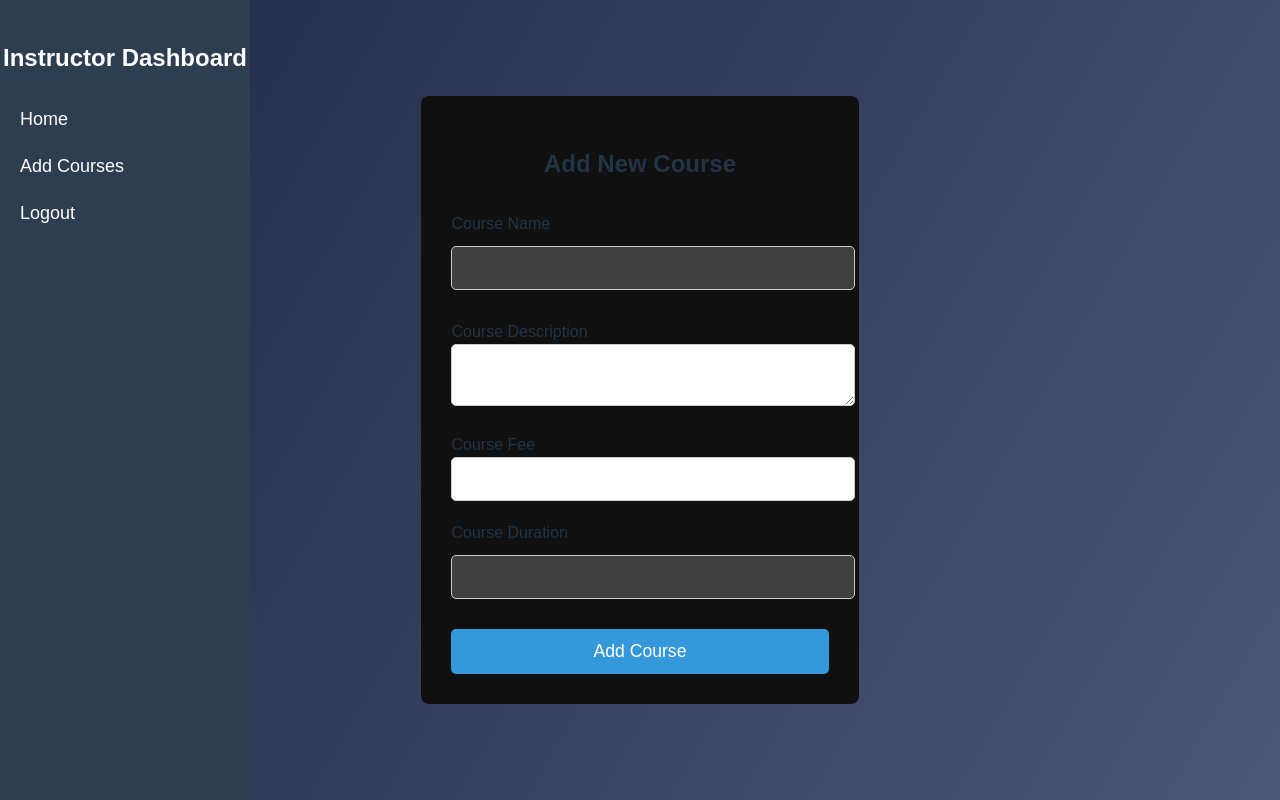
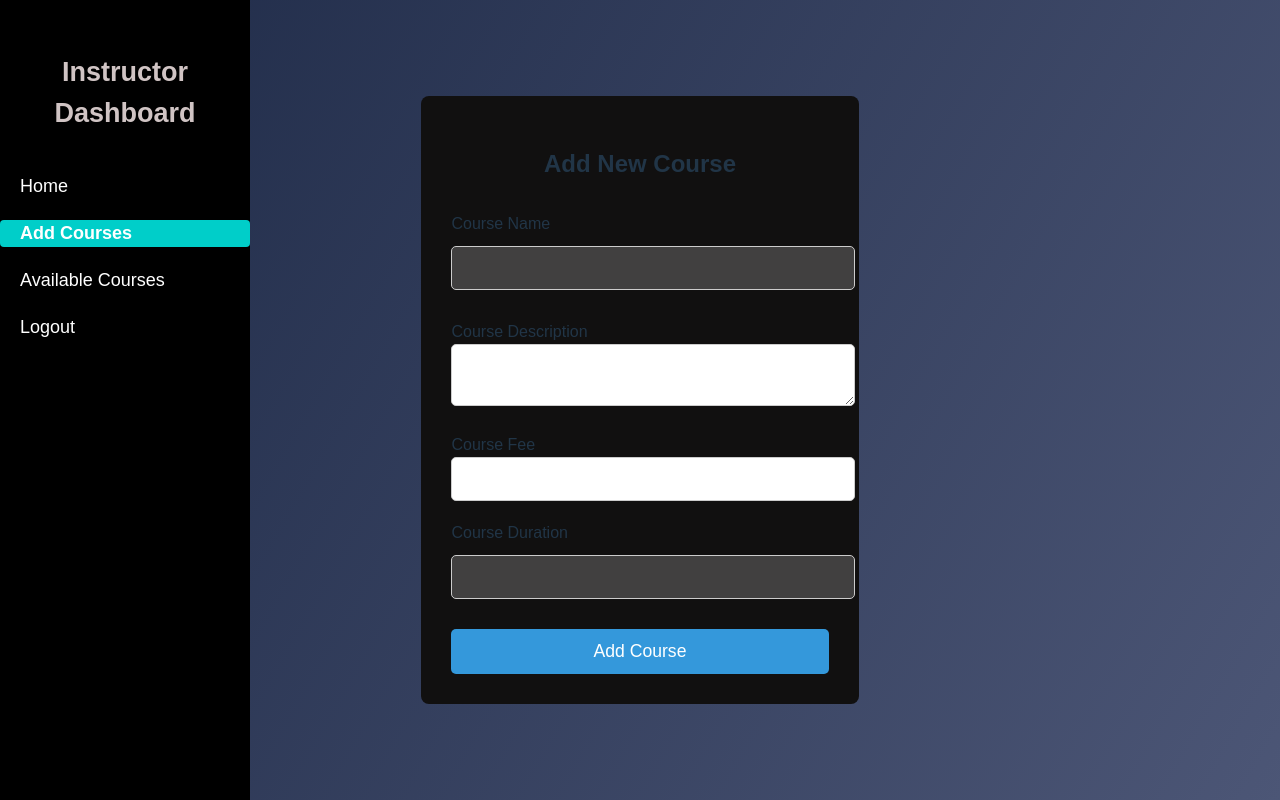
Before and after one commit to SandeshJadhav7320/Learning-Managment-System, a React (Vite) app in the folder frontend/: page /instructor-dashboard/addcourses in a window 1280 px wide. Built offline with nearby package versions, Linux system fonts and the light colour scheme.

Commit message:
Login &Registration Page will be update and

```diff
--- a/frontend/package.json
+++ b/frontend/package.json
@@ -18,6 +18,7 @@
     "axios": "^1.7.9",
     "react": "^19.0.0",
     "react-dom": "^19.0.0",
+    "react-icons": "^4.x.x",
     "react-router-dom": "^6.28.1"
   },
   "devDependencies": {
--- a/frontend/src/Dashboard/AdminSidebar.jsx
+++ b/frontend/src/Dashboard/AdminSidebar.jsx
@@ -1,16 +1,37 @@
 import React from 'react';
-import { Link } from 'react-router-dom';
+import { NavLink } from 'react-router-dom';
 import './Sidebar.css';
-
 
 const AdminSidebar = () => {
   return (
     <div className="sidebar">
       <h2>Admin Dashboard</h2>
       <ul>
-        <li><Link to="/home">Home</Link></li>
-        <li><Link to="/courses">Courses</Link></li>
-        <li><Link to="/logout">Logout</Link></li>
+        <li>
+          <NavLink
+            to="/instructor-dashboard/instructorhome"
+            className={({ isActive }) => (isActive ? 'active-link' : '')}
+          >
+            Home
+          </NavLink>
+        </li>
+        <li>
+          <NavLink
+            to="/courses"
+            className={({ isActive }) => (isActive ? 'active-link' : '')}
+          >
+            Courses
+          </NavLink>
+        </li>
+
+        <li>
+          <NavLink
+            to="/logout"
+            className={({ isActive }) => (isActive ? 'active-link' : '')}
+          >
+            Logout
+          </NavLink>
+        </li>
       </ul>
     </div>
   );
--- a/frontend/src/Dashboard/Availabel_Courses.jsx
+++ b/frontend/src/Dashboard/Availabel_Courses.jsx
@@ -1,35 +1,31 @@
-import React from 'react';
+import React, { useState, useEffect } from 'react';
+import axios from 'axios';
 import './Availabel_Courses.css'; // Import CSS for styling
 
 const Availabel_Courses = () => {
-  const courses = [
-    {
-      id: 1,
-      name: "React for Beginners",
-      description: "Learn the basics of React with hands-on examples.",
-      fee: 100,
-      duration: "3 months"
-    },
-    {
-      id: 2,
-      name: "Advanced JavaScript",
-      description: "Deep dive into JavaScript concepts and ES6 features.",
-      fee: 120,
-      duration: "2 months"
-    },
-    {
-      id: 3,
-      name: "Node.js for Backend",
-      description: "Learn how to build scalable applications using Node.js.",
-      fee: 150,
-      duration: "4 months"
-    }
-    // Add more courses as needed
-  ];
+  const [courses, setCourses] = useState([]); // State to hold the fetched courses
+  const [message, setMessage] = useState(''); // State to hold any error messages
+
+  // useEffect hook to fetch courses data from the backend when the component mounts
+  useEffect(() => {
+    const fetchCourses = async () => {
+      try {
+        // Send GET request to fetch courses from the backend
+        const response = await axios.get('http://localhost:8080/instructor/availableCourses');
+        setCourses(response.data); // Store the fetched courses in the state
+      } catch (error) {
+        console.error('Error fetching courses:', error);
+        setMessage('Failed to load courses.'); // Set error message if the fetch fails
+      }
+    };
+
+    fetchCourses(); // Call the function to fetch courses
+  }, []); // Empty dependency array ensures this effect runs only once when the component is mounted
 
   return (
     <div className="courses-page">
       <h1 className="courses-title">Available Courses</h1>
+      {message && <p>{message}</p>} {/* Show error message if any */}
       <div className="courses-container">
         {courses.map((course) => (
           <div key={course.id} className="course-card">
--- a/frontend/src/Dashboard/Instructor_Sidebar.jsx
+++ b/frontend/src/Dashboard/Instructor_Sidebar.jsx
@@ -1,16 +1,44 @@
 import React from 'react';
-import { Link } from 'react-router-dom';
+import { NavLink } from 'react-router-dom';
 import './Sidebar.css';
-
 
 const Instructor_Sidebar = () => {
   return (
     <div className="sidebar">
-        <h2>Instructor Dashboard</h2>
+      <h2>Instructor Dashboard</h2>
       <ul>
-        <li><Link to="/instructor-dashboard/instructorhome">Home</Link></li>
-        <li><Link to="/instructor-dashboard/addcourses">Add Courses</Link></li>
-        <li><Link to="/instructor-dashboard/logout">Logout</Link></li>
+        <li>
+          <NavLink
+            to="/instructor-dashboard/instructorhome"
+            className={({ isActive }) => (isActive ? 'active-link' : '')}
+          >
+            Home
+          </NavLink>
+        </li>
+        <li>
+          <NavLink
+            to="/instructor-dashboard/addcourses"
+            className={({ isActive }) => (isActive ? 'active-link' : '')}
+          >
+            Add Courses
+          </NavLink>
+        </li>
+        <li>
+          <NavLink
+            to="/student-dashboard/availabel_courses"
+            className={({ isActive }) => (isActive ? 'active-link' : '')}
+          >
+            Available Courses
+          </NavLink>
+        </li>
+        <li>
+          <NavLink
+            to="/instructor-dashboard/logout"
+            className={({ isActive }) => (isActive ? 'active-link' : '')}
+          >
+            Logout
+          </NavLink>
+        </li>
       </ul>
     </div>
   );
--- a/frontend/src/Dashboard/Sidebar.css
+++ b/frontend/src/Dashboard/Sidebar.css
@@ -1,10 +1,10 @@
 /* Sidebar container */
 .sidebar {
-  width: 250px;
-  height: 100vh;
-  background-color: #2c3e50;
-  color: white;
-  padding-top: 20px;
+  width: 300px;
+  height: 200vh;
+  background-color: #000000;
+  color: rgb(208, 196, 196);
+  padding-top: 30px;
   position: fixed;
   left: 0;
   top: 0;
@@ -14,7 +14,8 @@
 /* Sidebar heading */
 .sidebar h2 {
   text-align: center;
-  margin-bottom: 30px;
+  margin-bottom: 40px;
+  font-size: 27px;
 }
 
 /* Sidebar navigation list */
@@ -32,7 +33,7 @@
 .sidebar ul li a {
   text-decoration: none;
   color: white;
-  font-size: 18px;
+  font-size: 20px;
   padding-left: 20px;
   display: block;
 }
@@ -99,3 +100,15 @@
     font-size: 18px;
   }
 }
+/* Highlight active link */
+.sidebar ul li a.active-link {
+  background-color: #00cec9;
+  color: #ffffff;
+  font-weight: bold;
+  border-radius: 4px;
+}
+
+/* Add subtle animation to active link change */
+.sidebar ul li a.active-link {
+  transition: background-color 0.3s ease, color 0.3s ease;
+}
--- a/frontend/src/Dashboard/Sidebar.jsx
+++ b/frontend/src/Dashboard/Sidebar.jsx
@@ -1,16 +1,44 @@
 import React from 'react';
-import { Link } from 'react-router-dom';
+import { NavLink } from 'react-router-dom';
 import './Sidebar.css';
-
 
 const Sidebar = () => {
   return (
     <div className="sidebar">
       <h2>Student Dashboard</h2>
       <ul>
-        <li><Link to="/student-dashboard/home">Home</Link></li>
-        <li><Link to="/student-dashboard/courses">Courses</Link></li>
-        <li><Link to="/student-dashboard/logout">Logout</Link></li>
+        <li>
+          <NavLink
+            to="/student-dashboard/home"
+            className={({ isActive }) => (isActive ? 'active-link' : '')}
+          >
+            Home
+          </NavLink>
+        </li>
+        <li>
+          <NavLink
+            to="/student-dashboard/courses"
+            className={({ isActive }) => (isActive ? 'active-link' : '')}
+          >
+            Courses
+          </NavLink>
+        </li>
+        <li>
+          <NavLink
+            to="/student-dashboard/availabel_courses"
+            className={({ isActive }) => (isActive ? 'active-link' : '')}
+          >
+            Available Courses
+          </NavLink>
+        </li>
+        <li>
+          <NavLink
+            to="/student-dashboard/logout"
+            className={({ isActive }) => (isActive ? 'active-link' : '')}
+          >
+            Logout
+          </NavLink>
+        </li>
       </ul>
     </div>
   );
--- a/frontend/src/components/Login.css
+++ b/frontend/src/components/Login.css
@@ -41,7 +41,7 @@ body {
 input[type="text"],
 input[type="password"] {
   width: 100%; /* Make input fields stretch to full width */
-  padding: 12px; /* Equal padding for uniform size */
+  padding: 10px; /* Equal padding for uniform size */
   margin: 10px 0; /* Consistent margin between fields */
   border: none;
   border-radius: 8px;
@@ -155,3 +155,23 @@ input[type="password"]:focus {
     transform: translateY(0) rotate(360deg);
   }
 }
+/* Ensure the input field for email aligns directly below the label */
+.login-box .form-group label {
+  font-size: 16px; /* Keep the label size consistent */
+  font-weight: bold;
+  display: block;
+  margin-bottom: 8px; /* Keeps space between label and input field */
+}
+
+/* Adjust input fields to ensure same size and alignment without changing existing styles */
+.login-box .form-control {
+  width: 100%;
+  height: 40px; /* Consistent height */
+  padding: 8px 10px;
+  font-size: 16px;
+  border: 1px solid #ccc;
+  background: rgba(255, 255, 255, 0.2);
+  border-radius: 4px;
+  margin-bottom: 16px; /* Keeps space between inputs */
+  box-sizing: border-box;
+}
--- a/frontend/src/components/Registration.css
+++ b/frontend/src/components/Registration.css
@@ -6,18 +6,18 @@ html, body {
 
 /* Background with animated gradient that covers the full screen */
 .registration-container {
-    background: linear-gradient(45deg, #ff6b6b, #f06595);
-    height: 100%;  /* Set to 100% to fill the entire body */
+
+  height: 100%; /* Set to 100% to fill the entire body */
   display: flex;
   justify-content: center;
   align-items: center;
   padding: 20px;
-    box-sizing: border-box;  /* Ensure padding doesn't affect full height */
+  box-sizing: border-box; /* Ensure padding doesn't affect full height */
 }
 
 /* Form container with slightly transparent background */
 .registration-form-container {
-    background-color: rgba(255, 255, 255, 0.9);  /* Slightly transparent background */
+  background-color:#1e2a47;  /* Slightly transparent background */
   padding: 40px;
   border-radius: 10px;
   box-shadow: 0 4px 8px rgba(0, 0, 0, 0.1);
@@ -28,40 +28,76 @@ html, body {
 
 /* Header for the form */
 .registration-header {
-    color: #333;
+  color: #e0d0d0;
   text-align: center;
   margin-bottom: 20px;
   font-size: 28px;
+  font-weight: 600;
 }
 
-  /* Form inputs */
+/* Styling for form inputs and labels */
 .registration-form .form-group {
   margin-bottom: 20px;
 }
 
-  .registration-form .form-control {
+/* Ensure consistent styling for labels */
+.registration-form label {
+  display: block;
+  font-size: 16px;
+  font-weight: 500;
+  margin-bottom: 8px;
+}
+
+/* Form control styling (inputs and selects) */
+.registration-form .form-control,
+.registration-form select {
   width: 100%;
   padding: 12px;
+  font-size: 16px; /* Ensure consistent font size */
   margin-bottom: 10px;
   border-radius: 5px;
   border: 1px solid #ccc;
+  box-sizing: border-box; /* Ensure padding doesn't affect width */
+}
+
+/* Ensure the email field is also consistent with others */
+.registration-form input[type="email"],
+.registration-form input[type="text"],
+.registration-form input[type="password"] {
+  width: 100%;
+  padding: 12px;
+  font-size: 16px;
+  margin-bottom: 10px;
+  border-radius: 5px;
+  color: #333;
+  border: 1px solid #ccc;
+  box-sizing: border-box;
 }
 
 /* Button for submitting the form */
 .registration-form button {
   width: 100%;
   padding: 12px;
-    background-color: #f06595;
+
   border: none;
   border-radius: 5px;
   color: #fff;
   cursor: pointer;
+  font-size: 16px;
+  font-weight: 500;
+  transition: background-color 0.3s ease;
+}
+
+/* Button hover effect */
+.registration-form button:hover {
+  color: #333;
 }
 
 /* Error message styling */
 .registration-error {
-    color: red;
+
   text-align: center;
+  font-size: 14px;
 }
 
 /* Footer with a link to login */
@@ -71,7 +107,7 @@ html, body {
 }
 
 .registration-footer a {
-    color: #f06595;
+
   text-decoration: none;
 }
 
--- a/frontend/src/components/Registration.jsx
+++ b/frontend/src/components/Registration.jsx
@@ -1,6 +1,7 @@
 import { useState } from "react";
 import axios from "axios";
 import { Link, useNavigate } from "react-router-dom";
+import "./Registration.css";
 
 function Registration() {
   const [studentname, setStudentname] = useState("");
```
Also changed, not shown: 1 other file (tests, documents, lock files or other folders). Lines whose indentation alone changed are shown as unchanged.
